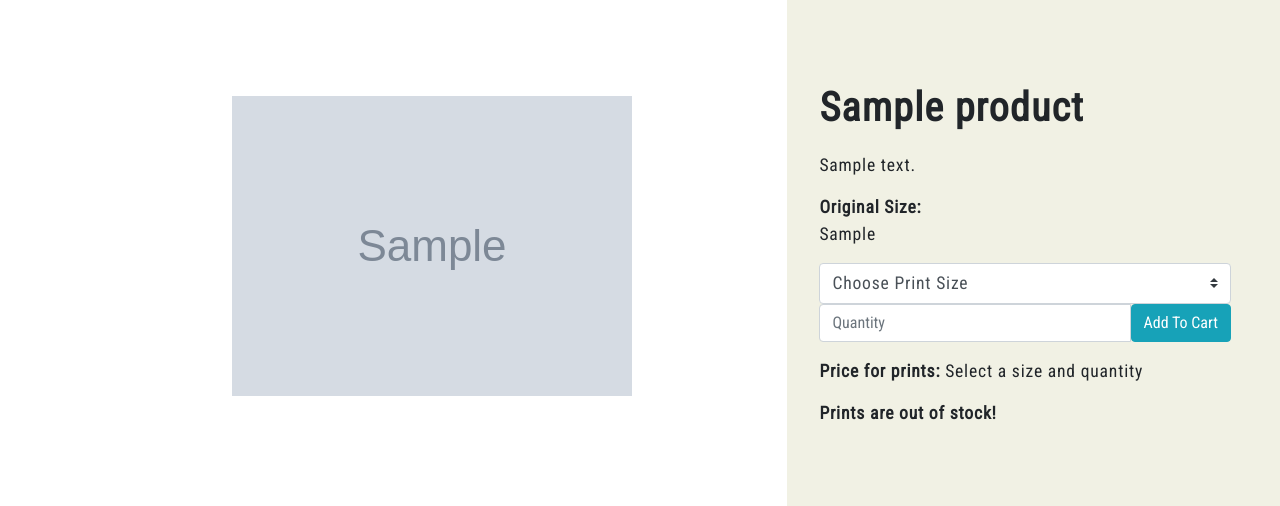
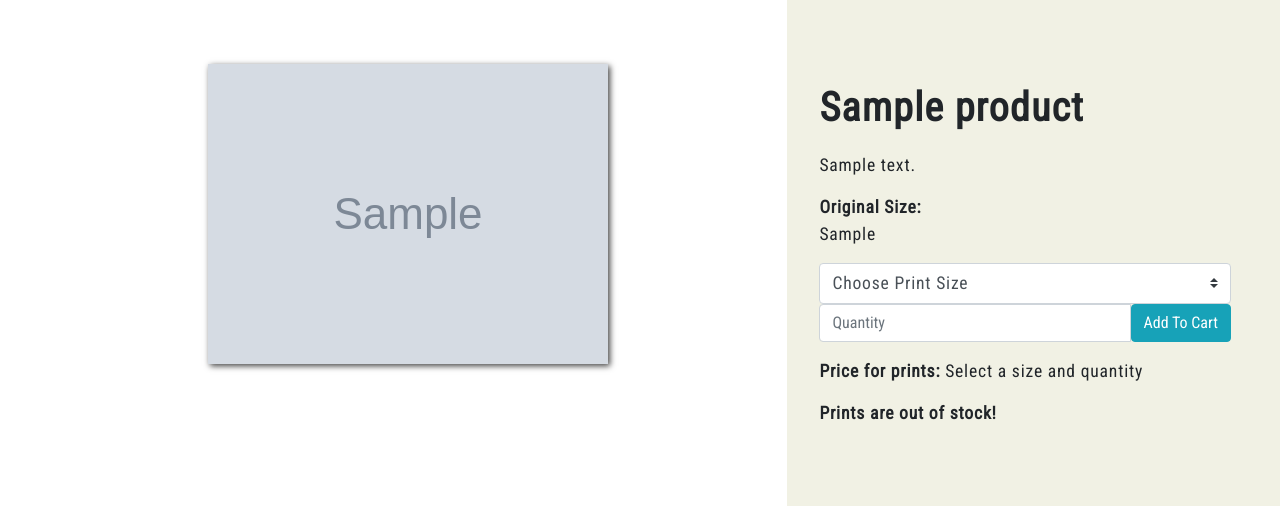
Before and after one commit to HeimirDavid/art-ecommerce, a Django app: page /paintings/1/ in a window 1280 px wide. Shown: the part 774-1280 px from the top of the page. Run offline with Django 3.2, Linux system fonts and the light colour scheme; tables that the repository leaves empty hold one stand-in row (values such as "Sample post"); grey boxes marked "Sample" are stand-in pictures; some libraries are stand-ins or nearby versions.

Commit message:
cart session and cart_items session deleted upon completed payment. Minor changed to image shadow on product.html

```diff
--- a/checkout/views.py
+++ b/checkout/views.py
@@ -117,6 +117,9 @@ def checkout(request):
 
             if customer.paid:
                 messages.success(request, "You have successfully paid")
+                #remove cart id
+                del request.session['cart_id']
+                del request.session['items_total']
                 return redirect(reverse('index'))
             else:
                 messages.error(request, "Unable to take payment")
--- a/products/templates/product.html
+++ b/products/templates/product.html
@@ -5,7 +5,7 @@
 <div class="row product-row">
     <div class="col-12 col-md-7 text-center">
         <a data-fancybox="gallery" href="/media/{{ product.image }}">
-            <img class="single-prod-img" src="/media/{{ product.image }}" alt="image">
+            <img class="single-prod-img img-shadow" src="/media/{{ product.image }}" alt="image">
         </a>
     </div>
     <div class="col-12 col-md-5 single-prod-info">
--- a/static/css/custom.css
+++ b/static/css/custom.css
@@ -327,7 +327,7 @@ a.nav-item.nav-link.main-nav-item {
 
 .single-prod-img {
     max-width: 100%;
-    padding: 1em;
+    /*padding: 1em;*/
     margin-top: 4em;
 }
 
@@ -390,8 +390,9 @@ a.nav-item.nav-link.main-nav-item {
 
     /* For single products section */
     .single-prod-img {
-        max-width: 90%;
-        padding: 2em;
+        max-width: 80%;
+        margin: 4em 4em 1em 1em;
+        /*padding: 2em;*/
     }
 
     .single-prod-info {
```
Also changed, not shown: checkout/templates/checkout.html (+4 -3 lines).
